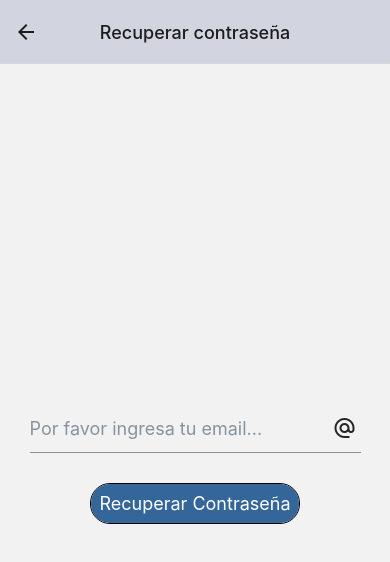
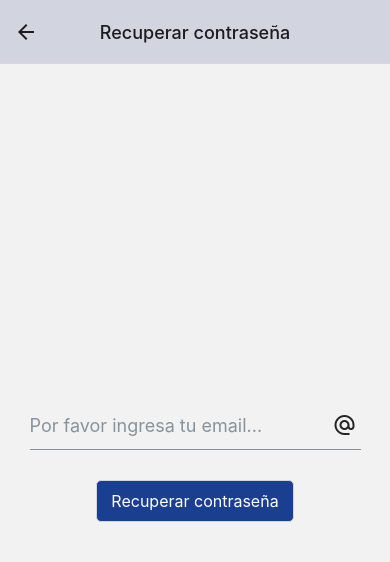
Before and after one commit to mancruz21/AppFormulario, a React Native app: screen /Recuperala in a window 390 px wide. Shown: the top 562 px of the page. Built offline with nearby package versions, Linux system fonts and the light colour scheme; what @realm/react would draw is missing.

Commit message:
Cambios redireccionamiento

```diff
--- a/src/screens/LoginScreen.js
+++ b/src/screens/LoginScreen.js
@@ -26,12 +26,12 @@ export default function LoginScreen(props) {
   const handleSignIn = async () => {
     try {
       // Establece las credenciales de administrador predefinidas
-      const adminEmail = "adminrehabco2023";
+      const adminEmail = "rehabcoadmin@gmail.com";
       const adminPassword = "adminrehabco2023";
 
       if (email === adminEmail && password === adminPassword) {
         // Es un administrador, redirigir a AdminScreen
-        props.navigation.navigate('AdminScreen');
+        props.navigation.navigate('Administrador');
       } else {
         // No es un administrador, intentar inicio de sesión normal
         const userCredential = await signInWithEmailAndPassword(auth, email, password);
@@ -42,7 +42,7 @@ export default function LoginScreen(props) {
         await AsyncStorage.setItem('password', password);
 
         // Redirigir a Inicio
-        props.navigation.navigate('Inicio');
+        props.navigation.navigate('Pregunta 2.5');
       }
     } catch (error) {
       console.log(error);
@@ -68,7 +68,7 @@ export default function LoginScreen(props) {
 
     // Comprueba las credenciales guardadas localmente
     if (email === storedEmail && password === storedPassword) {
-      props.navigation.navigate('Inicio');
+      props.navigation.navigate('Pregunta 2.5');
     } else {
       Alert.alert("CREDENCIALES INCORRECTAS", "Por favor, verifica tus credenciales.");
     }
@@ -141,7 +141,7 @@ export default function LoginScreen(props) {
         </Text>
       </TouchableOpacity>
 
-      <TouchableOpacity onPress={PreSieScreen}>
+      <TouchableOpacity onPress={goToRecuperala}>
         <Text style={styles.registrateText}>
           ¿Olvidaste tu contraseña?{" "}
           <Text style={styles.registrate}> Recupérala </Text>
--- a/src/screens/RecuperacioScreen.js
+++ b/src/screens/RecuperacioScreen.js
@@ -70,12 +70,15 @@ export default function RecuperacioScreen(props) {
         }
 
       />
-      <Button
-        title="Recuperar Contraseña"
-        containerStyle={styles.btnContainer}
-        buttonStyle={styles.btnRecover}
-        onPress={handleResetEmail}
-      />
+
+      <TouchableOpacity
+        style={styles.boton}
+        onPress={() => {
+          handleResetEmail();
+        }}
+      >
+        <Text style={styles.textoBoton}> Recuperar contraseña </Text>
+      </TouchableOpacity>
 
       {showMessage && (
         <Text style={styles.messageText}>Verifica tu correo electrónico para restablecer la contraseña.</Text>
@@ -87,6 +90,11 @@ export default function RecuperacioScreen(props) {
 }
 
 const styles = StyleSheet.create({
+  messageText: {
+    fontSize: 16,
+    fontWeight: "bold"
+
+  },
 
   formContainer: {
     flex: 1,
@@ -120,5 +128,24 @@ const styles = StyleSheet.create({
     color: "#442484",
     fontSize: 16,
     textAlign: "center"
-  }
+  },
+  /*Estilo boton y enlaces */
+  boton: {
+    backgroundColor: "#1b3f90",
+    borderColor: "#D2D4DF",
+    borderWidth: 1,
+    borderRadius: 5,
+    marginLeft: 20,
+    marginRight: 20,
+    marginTop: 20,
+    marginBottom: 15,
+
+
+  },
+  textoBoton: {
+    textAlign: "center",
+    padding: 10,
+    color: "white",
+    fontSize: 16,
+  },
 })
```
